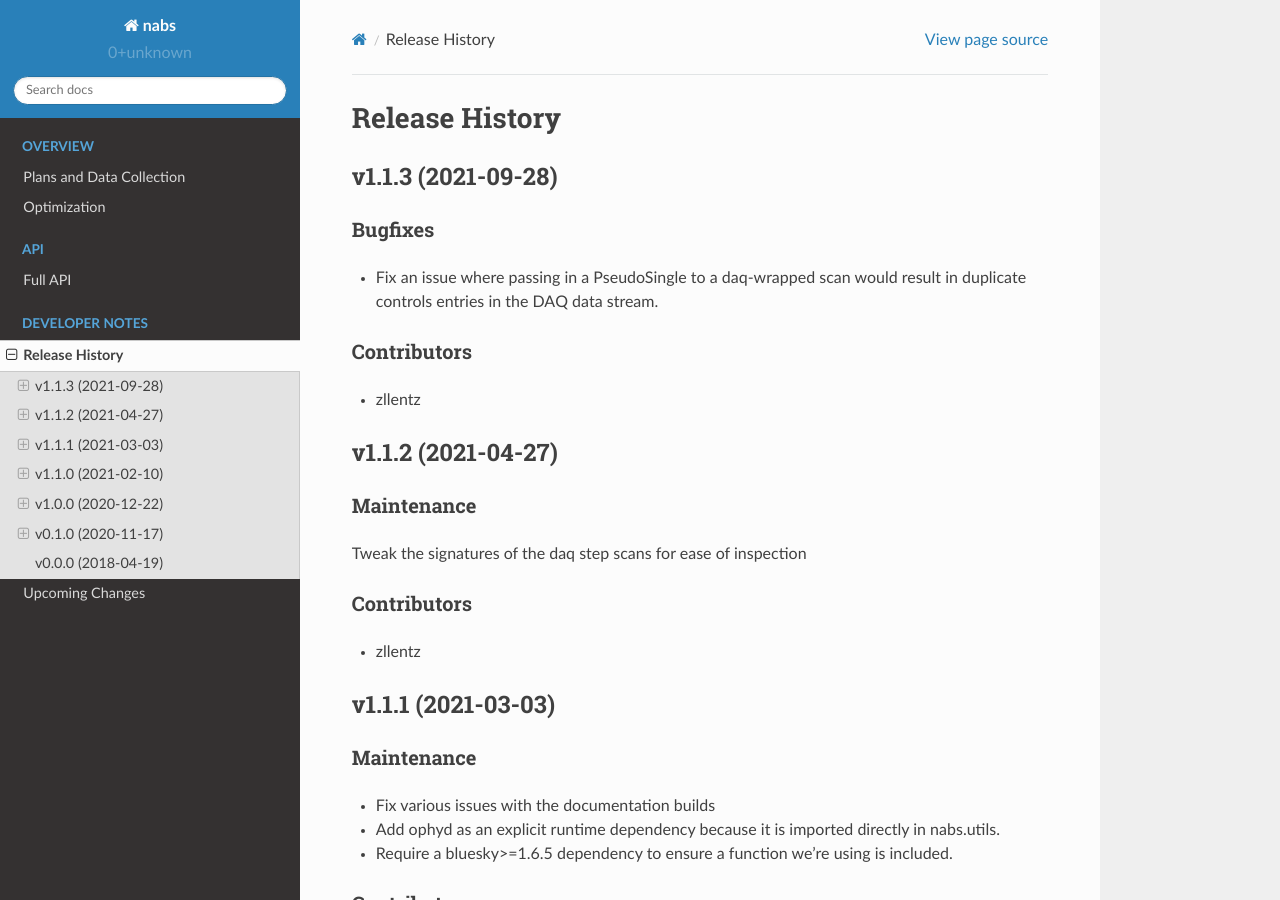
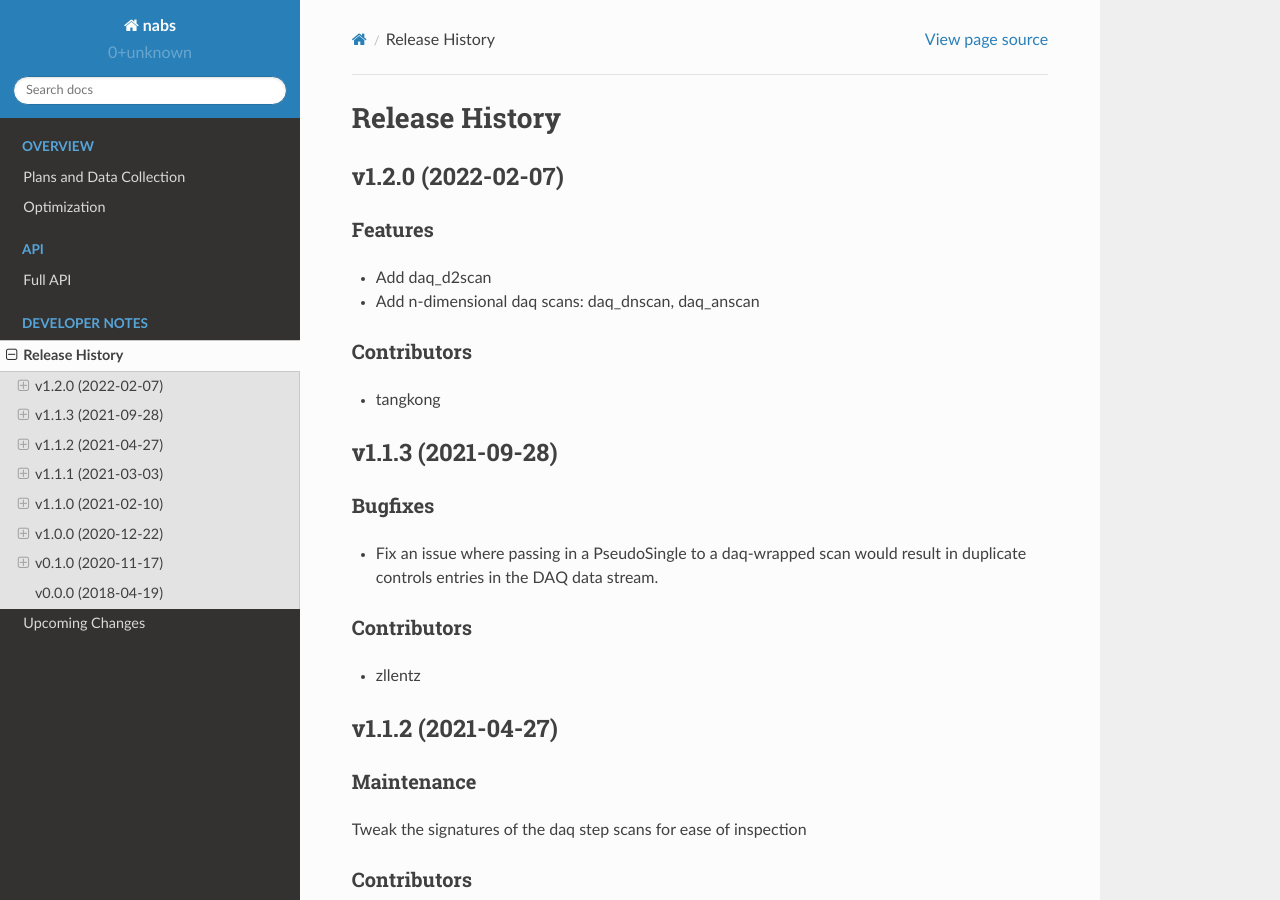
Before and after one commit to pcdshub/nabs, a Sphinx documentation site: the page built from docs/source/releases.rst, in a window 1280 px wide and 900 px high. Built offline with Sphinx 7.4.7 and the Read the Docs theme 2.0.0, drawn with Linux system fonts in a browser that asks for light colours.

Commit message:
DOC: add release notes for v1.2.0

```diff
--- a/docs/source/releases.rst
+++ b/docs/source/releases.rst
@@ -1,5 +1,18 @@
 Release History
 ###############
+
+v1.2.0 (2022-02-07)
+===================
+
+Features
+--------
+- Add daq_d2scan
+- Add n-dimensional daq scans: daq_dnscan, daq_anscan
+
+Contributors
+------------
+- tangkong
+
 
 v1.1.3 (2021-09-28)
 ===================
```
